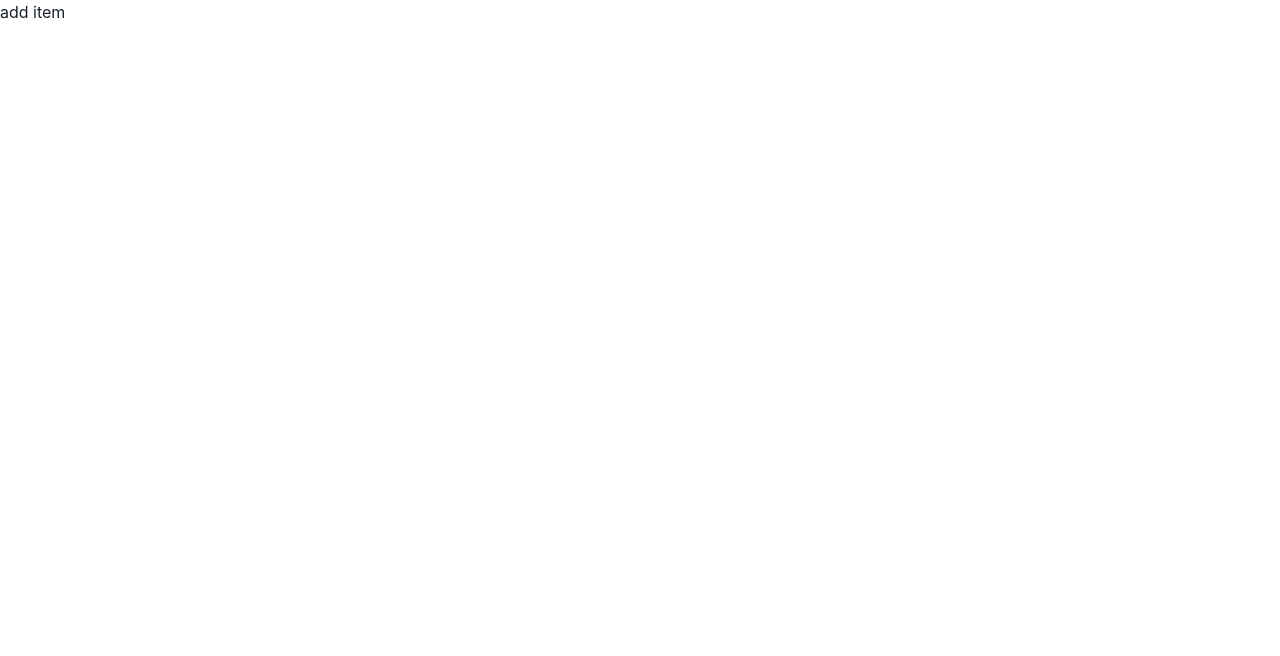
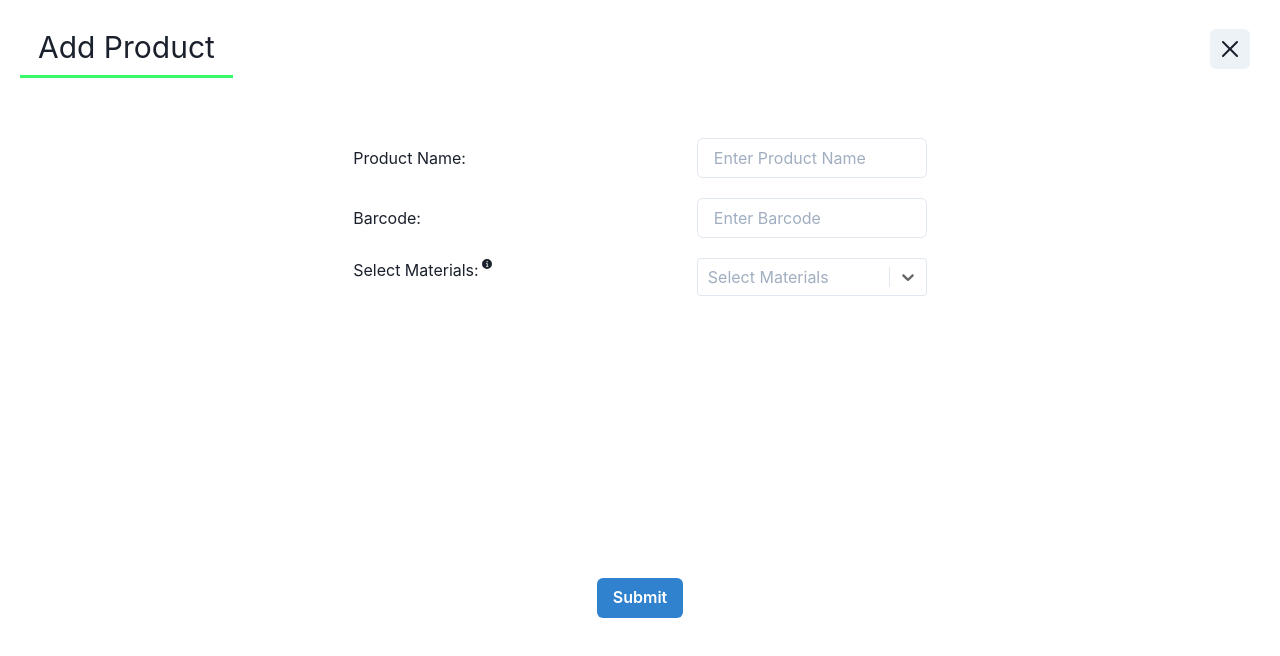
Before and after one commit to F-Carroll/Recycle-App, a React (Create React App) app in the folder client/: page /add/item in a window 1280 px wide. Shown: the top 656 px of the page. Built offline with nearby package versions, Linux system fonts and the light colour scheme.

Commit message:
Added 'Add Item' feature

```diff
--- a/client/package.json
+++ b/client/package.json
@@ -12,11 +12,12 @@
     "@testing-library/user-event": "^12.8.3",
     "framer-motion": "^4.0.3",
     "fuse.js": "^6.4.6",
-    "react": "^17.0.1",
+    "react": "^17.0.2",
     "react-dom": "^17.0.1",
     "react-redux": "^7.2.3",
     "react-router-dom": "^5.2.0",
     "react-scripts": "4.0.3",
+    "react-select": "^4.3.0",
     "redux": "^4.0.5",
     "uuid": "^8.3.2",
     "web-vitals": "^0.2.4",
--- a/client/src/App.js
+++ b/client/src/App.js
@@ -5,10 +5,10 @@ import { BrowserRouter as Router, Route} from "react-router-dom";
 
 //Components
 import Navbar from "./components/Navbar";
-import SearchInput from "./components/SearchInput";
 import SearchResult from "./components/SearchResult";
 import Settings from "./components/Settings"
 import SettingsHandler from "./components/SettingsHandler"
+import AddItem from "./components/AddItem";
 
 function App() {
 
@@ -17,7 +17,7 @@ function App() {
       <Router>
          <Route exact path="/">
            <Navbar />
-           <SearchInput/>
+
            <SearchResult/>
            <SettingsHandler/>
            </Route>
@@ -27,7 +27,7 @@ function App() {
          </Route>
 
          <Route path="/add/item">
-           <h1>add item</h1>
+           <AddItem/>
          </Route>
 
          <Route path="/add/location">
--- /dev/null
+++ b/client/src/components/AddItem.js
@@ -0,0 +1,144 @@
+import React, { useState } from "react";
+import {
+  Button,
+  Center,
+  Container,
+  Flex,
+  Spacer,
+  Text,
+  Input,
+  Tooltip,
+} from "@chakra-ui/react";
+import { CloseIcon, InfoIcon } from "@chakra-ui/icons";
+import Select from "react-select";
+
+export default function AddItem() {
+  const [product_name, setProduct_Name] = useState("");
+  const [barcode, setBarcode] = useState("");
+  const [materials, setMaterials] = useState([]);
+
+  const options = [
+    { value: "chocolate", label: "Chocolate" },
+    { value: "strawberry", label: "Strawberry" },
+    { value: "vanilla", label: "Vanilla" },
+  ];
+
+  function customTheme(theme) {
+    return {
+      ...theme,
+      colors: {
+        ...theme.colors,
+        primary: "none",
+        neutral20: "#E2E8F0",
+        neutral30: "#CBD5E0",
+        neutral50: "#A0AEC0",
+        primary25: "#EFF2F5",
+        primary50: "#DFE5EC",
+      },
+    };
+  }
+
+  const items = materials.map((item) => item.label);
+
+  const onSubmitForm = async (e) => {
+      e.preventDefault();
+        try {
+            const body = {product_name, barcode, items}
+            const response = await fetch("http://localhost:5000/api/items", {
+                method:'POST',
+                headers: {'Content-Type': 'application/json'},
+                body: JSON.stringify(body)
+
+
+            });
+            window.location = "/";
+        } catch (error) {
+            console.error(error.message)
+        }
+  }
+
+  function handleClose() {
+    window.location = "/";
+  }
+
+  const NameInputHandler = (event) => {
+    setProduct_Name(event.target.value)
+  }
+  const BarcodeInputHandler = (event) => {
+    setBarcode(event.target.value)
+  }
+
+
+  return (
+    <div>
+      <Flex>
+        <Text
+          fontSize="30px"
+          m="20px"
+          p="5px"
+          px="18px"
+          borderBottomWidth="3.5px"
+          borderColor="#39F969"
+        >
+          Add Product
+        </Text>
+        <Spacer />
+        <Center>
+          <Button mr="30px" p="0" onClick={handleClose}>
+            <CloseIcon />
+          </Button>
+        </Center>
+      </Flex>
+      <form onSubmit={onSubmitForm}>
+          <Container mt="40px" height="60vw">
+        <Flex>
+          <Center>
+            <Text>Product Name:</Text>
+          </Center>
+          <Spacer />
+          <Input type="text" w="230px" placeholder="Enter Product Name" autoComplete="off" onChange={NameInputHandler}/>
+        </Flex>
+        <Flex mt="20px">
+          <Center>
+            <Text>Barcode:</Text>
+          </Center>
+          <Spacer />
+          <Input id="barcode-input"type="text" w="230px" placeholder="Enter Barcode" autoComplete="off" onChange={BarcodeInputHandler} />
+        </Flex>
+        <Flex mt="20px" h="40vh">
+          <Text>
+            Select Materials:
+            <Tooltip
+              m="5px"
+              hasArrow
+              label="Select all the materials make up this product, e.g. Cardboard, Foil, etc..."
+              bg="gray.100"
+              color="black"
+            >
+              <InfoIcon h="10px" mb="15px" />
+            </Tooltip>
+          </Text>
+
+          <Spacer />
+          <Container w="230px" px="0">
+            <Select
+              theme={customTheme}
+              closeMenuOnSelect={false}
+              options={options}
+              onChange={setMaterials}
+              isMulti
+              autoFocus
+              isSearchable
+              placeholder="Select Materials"
+            />
+          </Container>
+        </Flex>
+        <Center>
+          <Button type="submit" colorScheme="blue">Submit</Button>
+        </Center>
+      </Container>
+      </form>
+
+    </div>
+  );
+}
```
Also changed, not shown: 1 other file (tests, documents, lock files or other folders).
